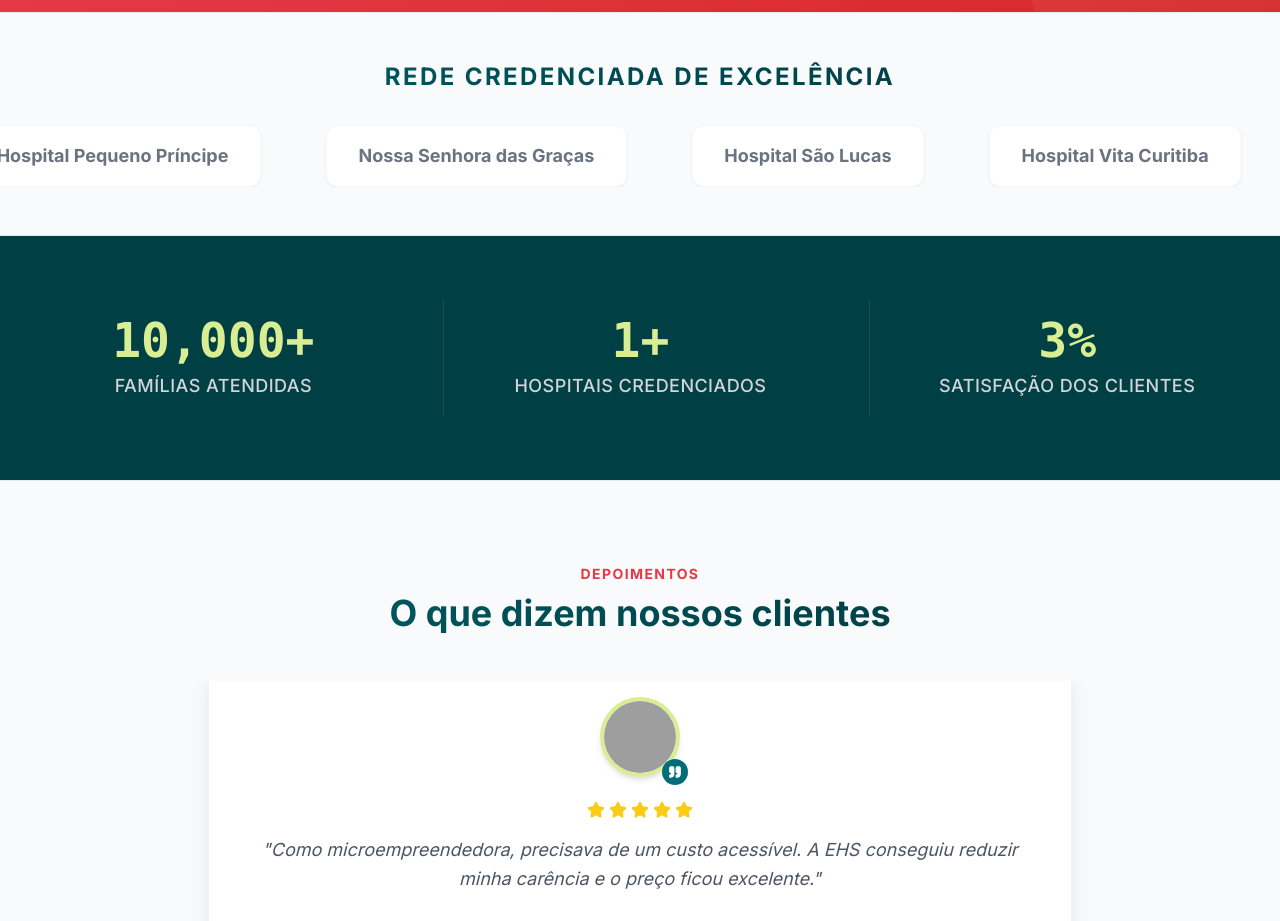
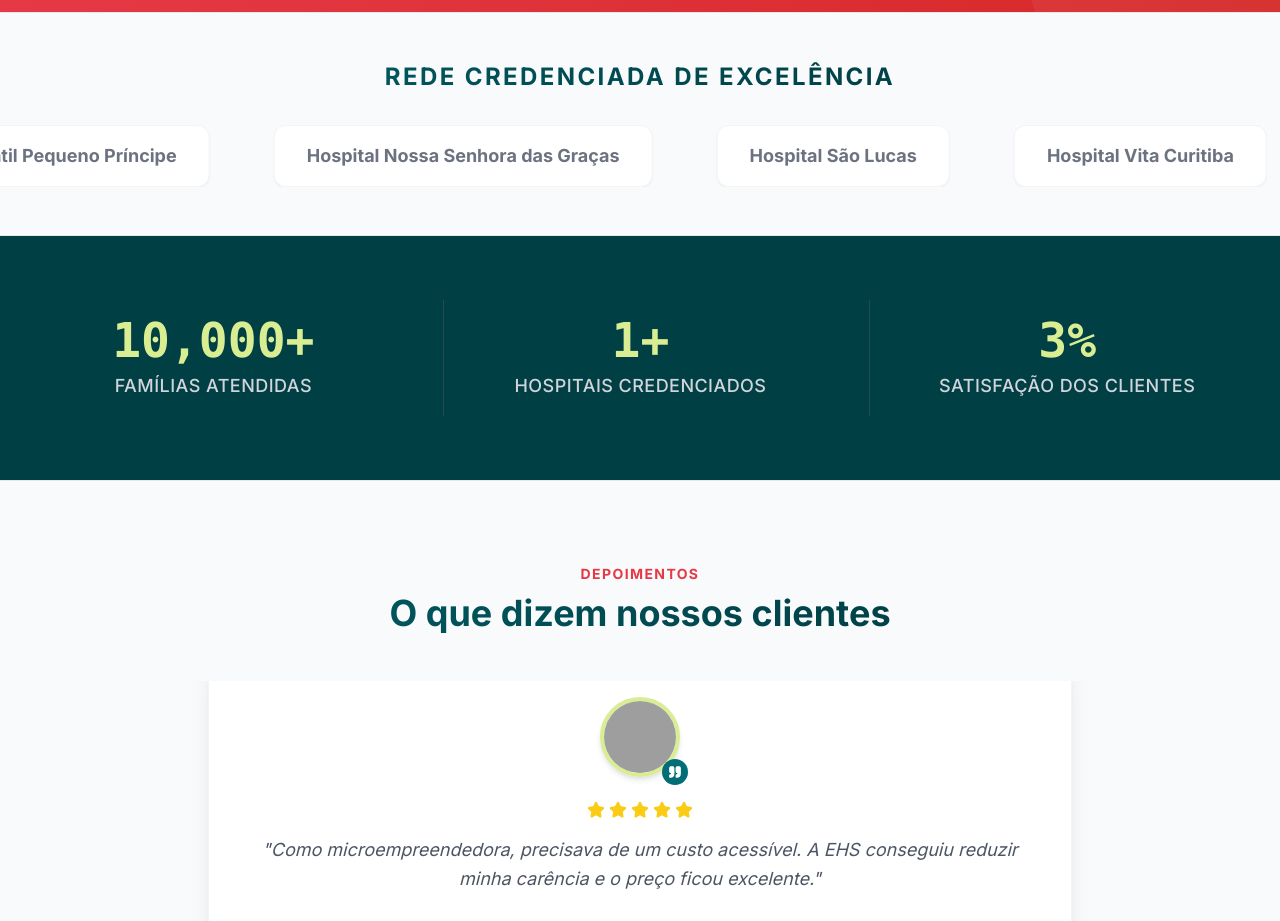
Before and after one commit to supremapix/Ehs-Planos-de-Saude-, a React (Vite) app: page / in a window 1280 px wide. Shown: the part 4360-5281 px from the top of the page. Built offline with nearby package versions, Linux system fonts and the light colour scheme; grey boxes are pictures that could not be loaded.

Commit message:
refactor(components): Update hospital names and SEO script
Refines hospital names in the Networks component for accuracy and updates the JSON-LD schema script in the LocationPage component to use `dangerouslySetInnerHTML` for proper rendering of dynamic JSON data.

```diff
--- a/components/LocationPage.tsx
+++ b/components/LocationPage.tsx
@@ -132,9 +132,7 @@ const LocationPage: React.FC<LocationPageProps> = ({ type }) => {
         <title>{titleSEO}</title>
         <meta name="description" content={descSEO} />
         <link rel="canonical" href={canonicalUrl} />
-        <script type="application/ld+json">
-          {JSON.stringify(schemaData)}
-        </script>
+        <script type="application/ld+json" dangerouslySetInnerHTML={{ __html: JSON.stringify(schemaData) }} />
       </Helmet>
 
       {/* Hero Local */}
--- a/components/Networks.tsx
+++ b/components/Networks.tsx
@@ -5,20 +5,20 @@ const Networks: React.FC = () => {
     'Hospital Universitário Cajuru',
     'Hospital São Marcelino Champagnat',
     'Hospital Evangélico Mackenzie',
-    'Santa Casa de Misericórdia',
+    'Santa Casa de Misericórdia de Curitiba',
     'Hospital do Trabalhador',
-    'Hospital Pequeno Príncipe',
-    'Nossa Senhora das Graças',
+    'Hospital Infantil Pequeno Príncipe',
+    'Hospital Nossa Senhora das Graças',
     'Hospital São Lucas',
     'Hospital Vita Curitiba',
     'Hospital Vita Batel',
     'Hospital Sugisawa',
-    'Cruz Vermelha Brasileira',
+    'Hospital da Cruz Vermelha Brasileira – Curitiba',
     'Hospital Osvaldo Cruz',
     'Hospital Pilar',
     'Hospital de Olhos do Paraná',
     'Hospital Santa Cruz',
-    'Hospital Bom Retiro'
+    'Hospital Espírito de Psiquiatria Bom Retiro'
   ];
 
   return (
```
Also changed, not shown: 2 other files (tests, documents, lock files or other folders).
